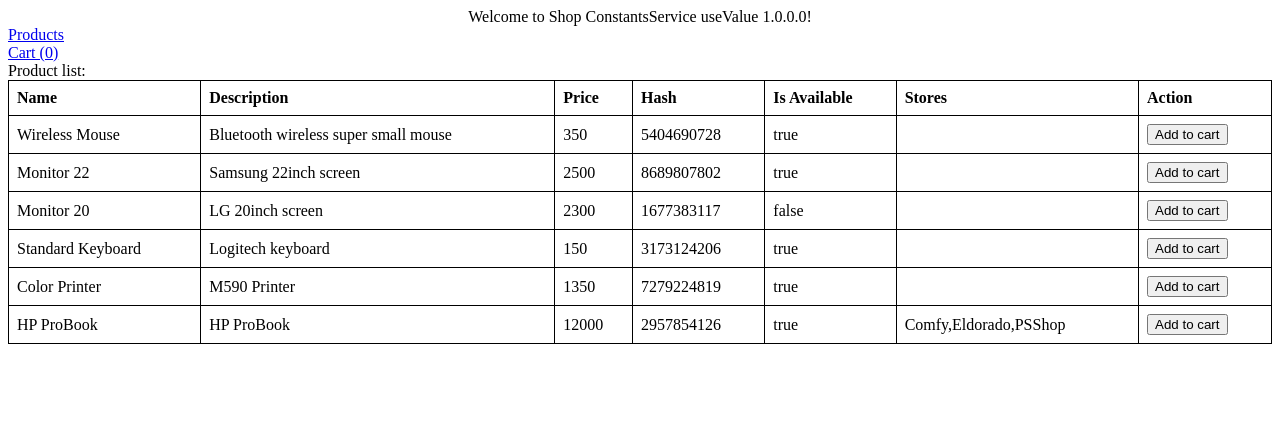
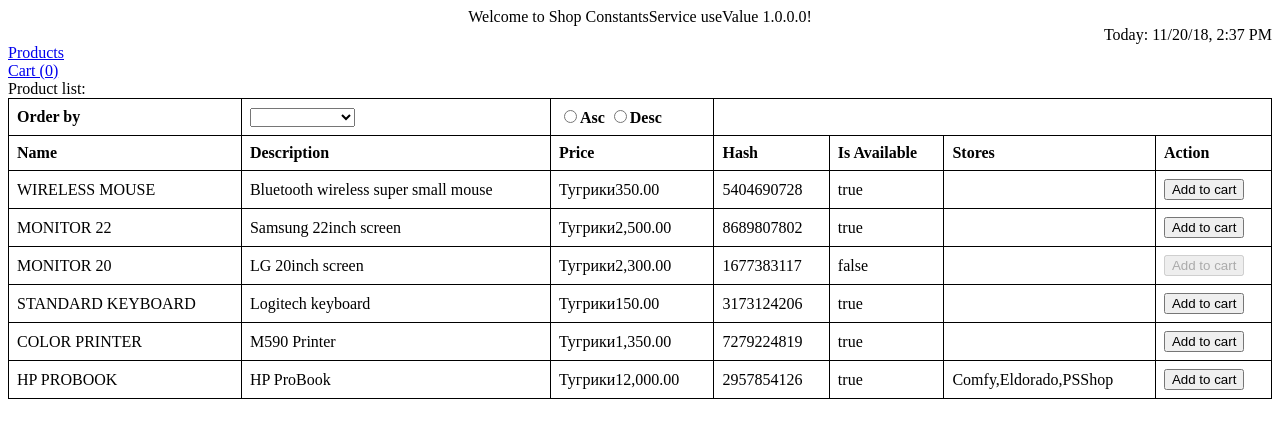
Before and after one commit to MaksimLioshyn/Angular2-, an Angular app in the folder shop/: page /products in a window 1280 px wide. Shown: the top 438 px of the page. Built offline with nearby package versions, Linux system fonts and the light colour scheme.

Commit message:
Add task 4.

```diff
--- a/shop/src/app/app.component.html
+++ b/shop/src/app/app.component.html
@@ -3,6 +3,7 @@
     <span header-text>Welcome to {{ application }} {{ version }}!</span>
   </header>
 </div>
+<div  style="text-align:right"><span>Today: {{today | date: 'short'}}</span></div>
 <nav><a routerLink="/products">Products</a></nav>
 <nav>
   <a routerLink="/cart">Cart ({{ cartSize() }})</a>
--- a/shop/src/app/app.component.ts
+++ b/shop/src/app/app.component.ts
@@ -10,6 +10,7 @@ import {ConstantsService} from './core/services/constants.service';
 export class AppComponent {
   application: string;
   version: string;
+  today: number = Date.now();
 
   constructor(private cartService: CartService,
               private constantsService: ConstantsService) {
--- a/shop/src/app/cart/cart-list/cart-list.component.html
+++ b/shop/src/app/cart/cart-list/cart-list.component.html
@@ -1,32 +1,52 @@
-<div *ngIf="!isEmpty(); else emptyCartTemplate">
-  <header>
-    <span header-text>Items in the cart:</span>
-  </header>
+<div *ngIf="!isEmpty(); else: emptyCartTemplate">
+  <header><span header-text>Items in the cart:</span></header>
   <button (click)="onClear()">Clear all</button>
 
   <table>
     <thead>
+      <tr>
+        <th>Order by</th>
+        <th>
+          <select [(ngModel)]="orderBy">
+            <option value="name" selected>Product name</option>
+            <option value="price">Price</option>
+            <option value="quantity">Quantity</option>
+          </select>
+        </th>
+        <th>
+          <input
+            type="radio"
+            name="direction"
+            (change)="onDirectionChange(true)"
+          />Asc
+          <input
+            type="radio"
+            name="direction"
+            (change)="onDirectionChange(false)"
+          />Desc
+        </th>
+      </tr>
       <th>Name</th>
       <th>Price</th>
       <th>Set new quantity</th>
       <th>Hash</th>
       <th>Action</th>
     </thead>
-    <tbody *ngFor="let item of items">
+
+    <tbody *ngFor="let item of (items | sortItem: orderBy:sortingDirection)">
       <tr app-cart-item [item]="item" appChangeBackground="red"></tr>
     </tbody>
     <tr>
       <th>Total items</th>
-      <th>{{totalItems}}</th>
+      <th>{{ totalItems }}</th>
     </tr>
     <tr>
       <th>Total Price</th>
-      <th>{{getTotalPrice()}}</th>
+      <th>{{ getTotalPrice() }}</th>
     </tr>
   </table>
 
   <ng-template #emptyCartTemplate>
-    <header>
-      <span header-text>Products cart is empty</span>
-    </header>
+    <header><span header-text>Products cart is empty</span></header>
   </ng-template>
+</div>
--- a/shop/src/app/cart/cart-list/cart-list.component.ts
+++ b/shop/src/app/cart/cart-list/cart-list.component.ts
@@ -13,6 +13,8 @@ export class CartListComponent implements OnInit, AfterViewInit {
   @ViewChildren(CartItemComponent) itemComponents: QueryList<CartItemComponent>;
   items: Array<ICart>;
   totalItems: number;
+  orderBy: string;
+  sortingDirection: boolean;
 
   constructor(private cartService: CartService) {
   }
@@ -46,5 +48,8 @@ export class CartListComponent implements OnInit, AfterViewInit {
     return this.cartService.getTotalPrice();
   }
 
+  onDirectionChange(value: boolean) {
+    this.sortingDirection = value;
+  }
 
 }
--- /dev/null
+++ b/shop/src/app/core/pipes/sort-item.pipe.ts
@@ -0,0 +1,24 @@
+import { Pipe, PipeTransform } from '@angular/core';
+
+@Pipe({
+  name: 'sortItem'
+})
+export class SortItemPipe implements PipeTransform {
+
+  transform(objects: any[], orderBy: string, isAsk?: boolean): any[] {
+    let objectsCopy: any[] = objects;
+    if (objects && orderBy) {
+      objectsCopy = objectsCopy.slice(0);
+      objectsCopy.sort(function (a, b) {
+        const aValue = a[orderBy];
+        const bValue = b[orderBy];
+         if (aValue === bValue) { return 0; }
+        if (aValue < bValue) { return isAsk ? -1 : 1; }
+        if (aValue > bValue) { return isAsk ? 1 : -1; }
+        return 0;
+      });
+    }
+    return objectsCopy;
+  }
+
+}
--- a/shop/src/app/product/product-item/product-item.component.html
+++ b/shop/src/app/product/product-item/product-item.component.html
@@ -1,6 +1,6 @@
-<td>{{product.name}}</td>
+<td>{{product.name | uppercase}}</td>
 <td>{{product.description}}</td>
-<td>{{product.price}}</td>
+<td>{{product.price | currency: 'Тугрики'}}</td>
 <td>{{hash}}</td>
 <td>{{product.isAvailable}}</td>
 <td>
@@ -9,5 +9,5 @@
     </div>
 </td>
 <td>
-    <button (click)="onBuy()" [ngClass]="{'disabled': !product.isAvailable}">Add to cart</button>
+    <button (click)="onBuy()" [disabled]="!product.isAvailable">Add to cart</button>
 </td>
--- a/shop/src/app/product/product-list/product-list.component.html
+++ b/shop/src/app/product/product-list/product-list.component.html
@@ -1,9 +1,29 @@
-<header>
-  <span header-text>Product list:</span>
-</header>
+<header><span header-text>Product list:</span></header>
 
 <table>
   <thead>
+    <tr>
+      <th>Order by</th>
+      <th>
+        <select [(ngModel)]="orderBy">
+          <option value="name" selected>Product name</option>
+          <option value="price">Price</option>
+          <option value="quantity">Quantity</option>
+        </select>
+      </th>
+      <th>
+        <input
+          type="radio"
+          name="direction"
+          (change)="onDirectionChange(true)"
+        />Asc
+        <input
+          type="radio"
+          name="direction"
+          (change)="onDirectionChange(false)"
+        />Desc
+      </th>
+    </tr>
     <th>Name</th>
     <th>Description</th>
     <th>Price</th>
@@ -12,7 +32,16 @@
     <th>Stores</th>
     <th>Action</th>
   </thead>
-  <tbody *ngFor="let product of products">
-      <tr app-product-item [product]="product" (addToCart)="onAddToCart($event)" appChangeFontWeight="bold"></tr>
+  <tbody
+    *ngFor="
+      let product of (products | async | sortItem: orderBy:sortingDirection)
+    "
+  >
+    <tr
+      app-product-item
+      [product]="product"
+      (addToCart)="onAddToCart($event)"
+      appChangeFontWeight="bold"
+    ></tr>
   </tbody>
 </table>
--- a/shop/src/app/product/product-list/product-list.component.ts
+++ b/shop/src/app/product/product-list/product-list.component.ts
@@ -10,7 +10,9 @@ import {CartService} from '../../cart/cart.services';
 })
 export class ProductListComponent implements OnInit {
 
-  products: Array<Product>;
+  products: Promise<Array<Product>>;
+  orderBy: string;
+  sortingDirection: boolean;
 
   constructor(
     private productService: ProductServices,
@@ -19,6 +21,7 @@ export class ProductListComponent implements OnInit {
 
   ngOnInit() {
     this.products = this.productService.getAll();
+    this.sortingDirection = false;
   }
 
   onAddToCart(product: Product): void {
@@ -26,4 +29,8 @@ export class ProductListComponent implements OnInit {
       this.cartService.addProduct(product);
     }
   }
+
+  onDirectionChange(value: boolean) {
+    this.sortingDirection = value;
+  }
 }
--- a/shop/src/app/product/product.services.ts
+++ b/shop/src/app/product/product.services.ts
@@ -13,7 +13,7 @@ export class ProductServices {
     new Product(6, 'HP ProBook', 'HP ProBook', 12000, true, ['Comfy', 'Eldorado', 'PSShop'])
   ];
 
-  getAll(): Array<Product> {
-    return this.products;
+  getAll(): Promise<Array<Product>> {
+    return new Promise<Array<Product>>((resolve, reject) => setTimeout(() => resolve(this.products), 1000));
   }
 }
```
Also changed, not shown: shop/src/app/core/core.module.ts (+5 -2 lines), shop/comand.txt, 1 other file (tests, documents, lock files or other folders).
